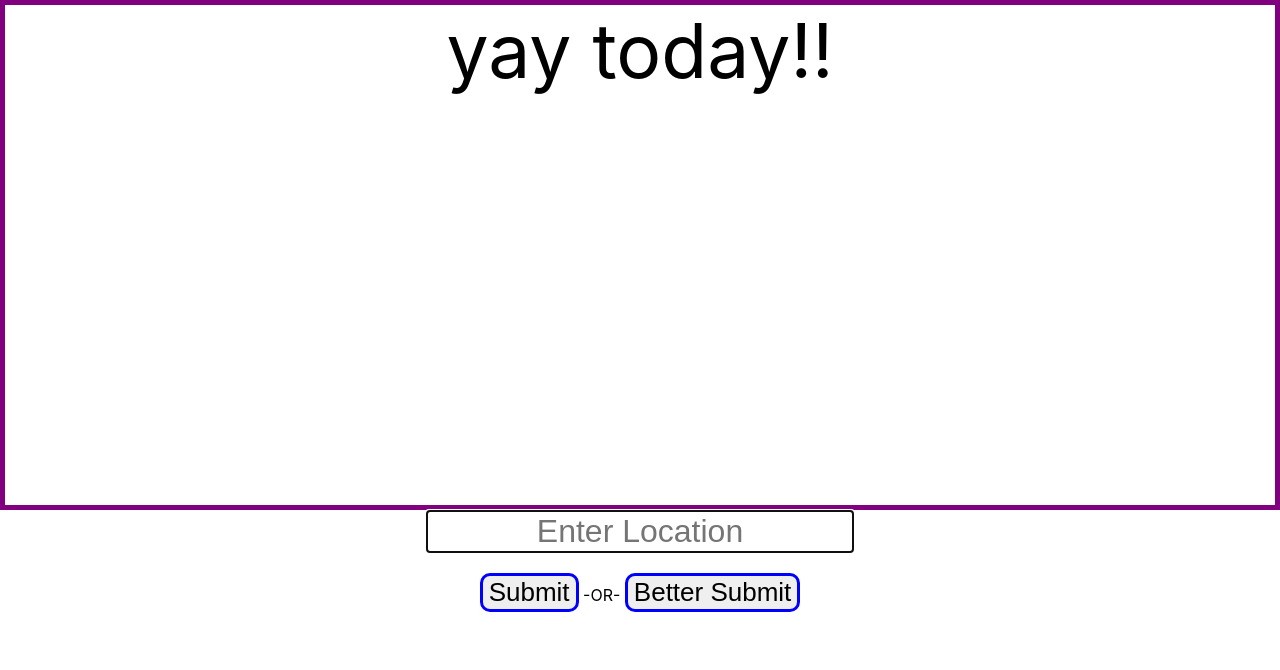
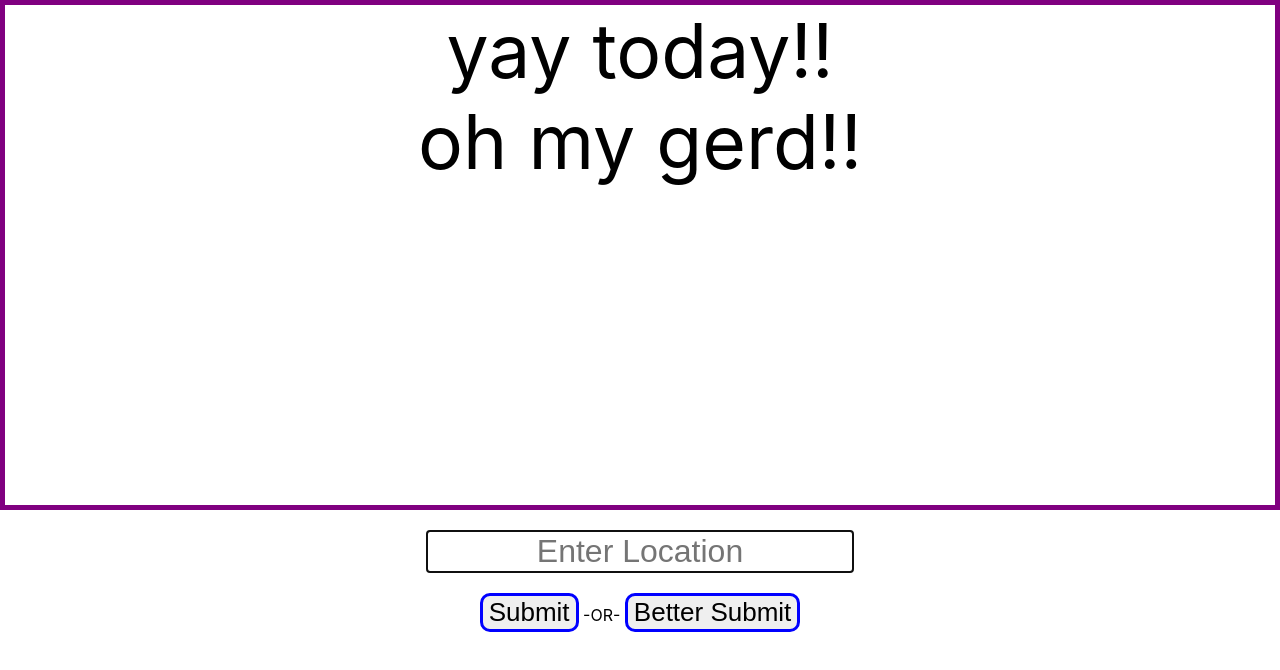
Before and after one commit to Universe-Man/Sassy-Weather, a React (Create React App) app: page / in a window 1280 px wide. Shown: the top 670 px of the page. Built offline with nearby package versions, Linux system fonts and the light colour scheme.

Commit message:
state for textDisplayed built and passed to Display component

```diff
--- a/src/components/Display.js
+++ b/src/components/Display.js
@@ -5,6 +5,8 @@ const Display = (props) => {
   return(
     <div id='display'>
       yay today!!
+      <br/>
+      {props.textDisplayed}
     </div>
   )
 }
--- a/src/containers/GodContainer.js
+++ b/src/containers/GodContainer.js
@@ -6,13 +6,16 @@ import UserInput from '../components/UserInput.js';
 class GodContainer extends React.Component {
   constructor() {
     super();
-    this.state = {}
+    this.state = {
+      textDisplayed: "oh my gerd!!"
+    }
   }
 
   render() {
     return(
       <div id='god-container'>
-        <Display />
+        <Display textDisplayed={this.state.textDisplayed}/>
+        <br/>
         <UserInput />
       </div>
     )
```
